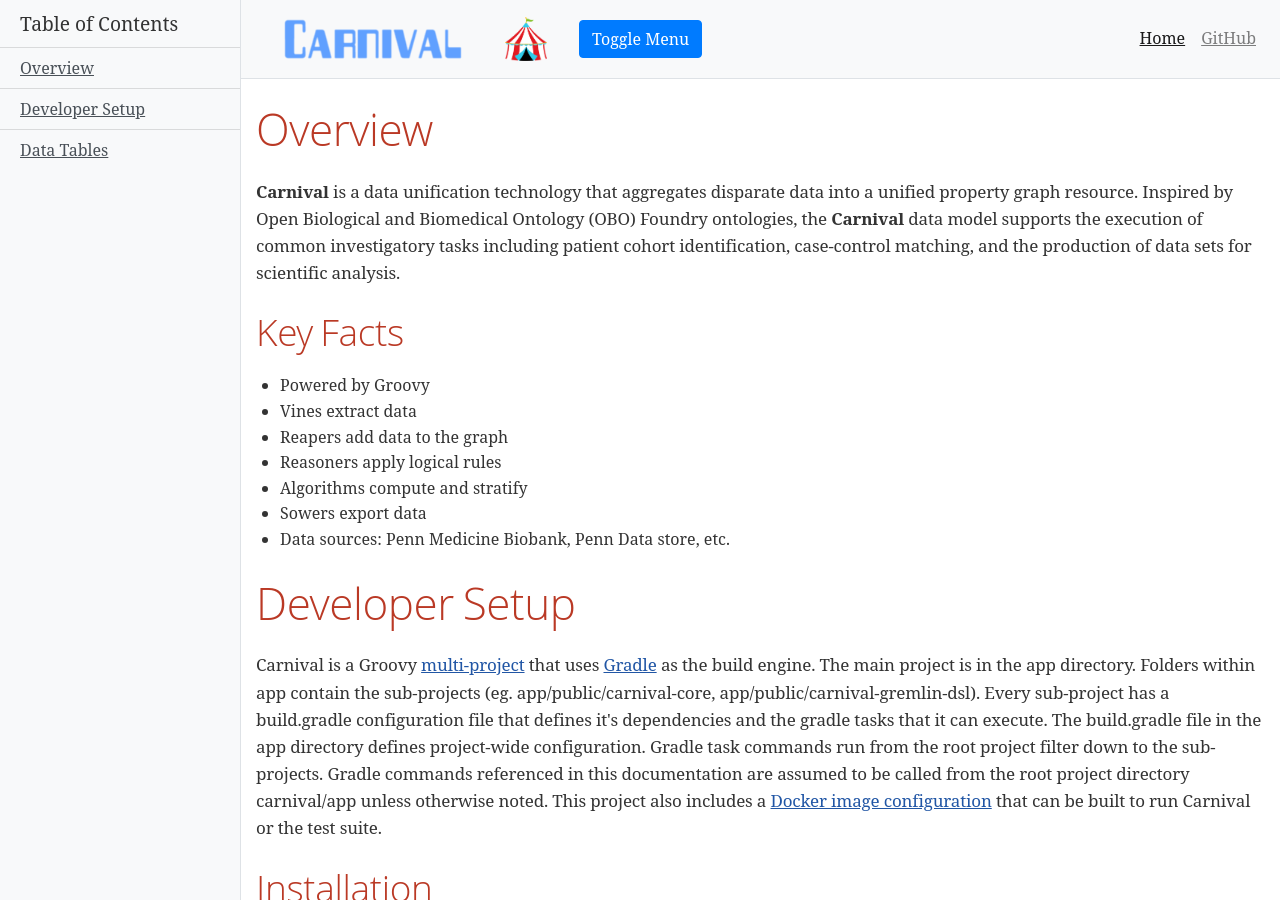
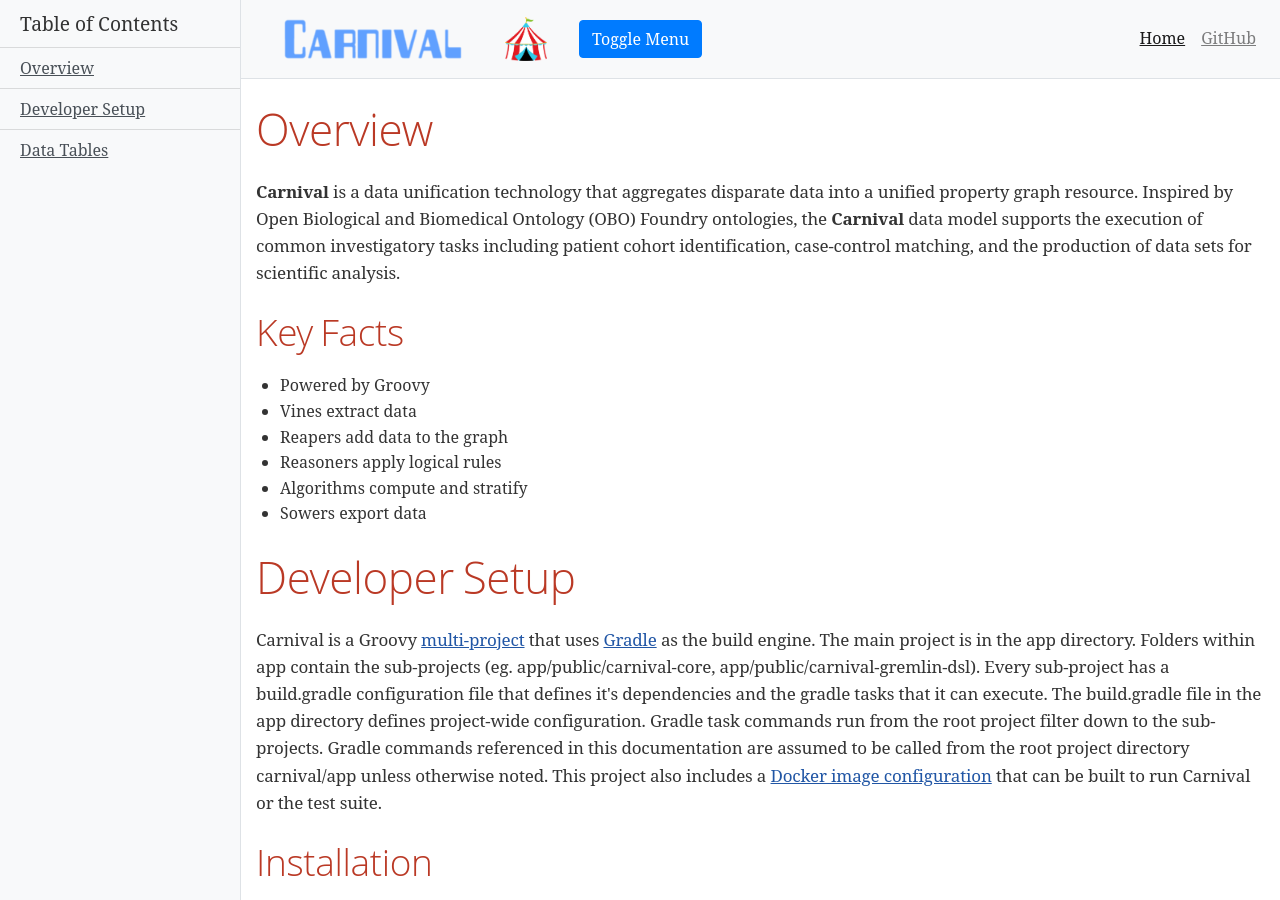
Before and after one commit to carnival-data/carnival, a Jekyll site: the page built from docs/index.html, in a window 1280 px wide and 900 px high. Built offline with Jekyll 4.4.1, drawn with Linux system fonts in a browser that asks for light colours.

Commit message:
remove ref to penn stuff

```diff
--- a/docs/overview.html
+++ b/docs/overview.html
@@ -12,6 +12,5 @@
     <li>Reasoners apply logical rules</li>
     <li>Algorithms compute and stratify</li>
     <li>Sowers export data</li>
-    <li>Data sources: Penn Medicine Biobank, Penn Data store, etc.</li>
   </ul>
 </div>
```
